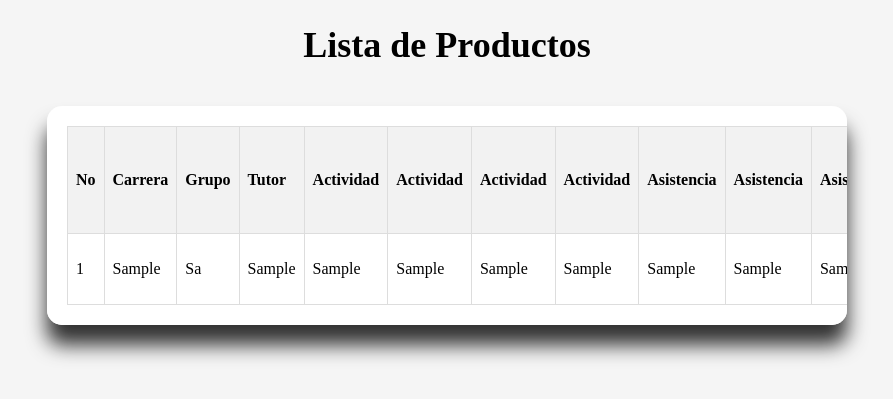
After one commit to MiguelAngel0401/SistemaTutores, a Flask app: page /table in a window 1280 px wide. The commit adds this page. Shown: the top 399 px of the page, without its empty margins (193-1086 px from the left). Run offline with Flask 3, Linux system fonts and the light colour scheme; tables that the repository leaves empty hold one stand-in row (values such as "Sample post").

Commit message:
03 Solving DataBase and Adding table

```diff
--- a/app.py
+++ b/app.py
@@ -1,46 +1,27 @@
 from flask import Flask, render_template, request
-from models.db import get_connection
+from models.form import submitForm, get_form
 
 app = Flask(__name__, template_folder='templates')
 
 @app.route('/')
 def index():
-    return render_template('index.html')
+    return render_template('/index.html')
+
+@app.route('/home')
+def home():
+    return render_template('/index.html')
+
+@app.route('/form', methods=['GET', 'POST'])
+def add_product():
+    return ()
 
 @app.route('/submit', methods=['POST'])
 def submit():
-    if request.method == 'POST':
-        carrera = request.form['carrera']
-        grupo = request.form['grupo']
-        tutor = request.form['tutor']
-        actividad = request.form['documentos']
-        asistencia = request.form['asistencia']
+    return submitForm()
 
-        # Obtén el valor de seguimiento ('h' o 'm')
-        seguimiento = request.form.get('hm', '')
-
-        # Valida que 'seguimiento' tenga un valor válido
-        if seguimiento not in ['h', 'm']:
-            # Establece un valor predeterminado en caso de que no haya sido seleccionado
-            seguimiento = ''
-
-        fecha = request.form['fecha']
-        causa_baja = request.form['causa_baja']
-        canalizacion = request.form['canalizacion']
-
-        connection = get_connection()
-        cursor = connection.cursor()
-
-        query = "INSERT INTO entregables (Carrera, Grupo, Tutor, Actividad, Asistencia, SegInividual, SegAcc, SegAccFech, Baja, Canalizacion) VALUES (%s, %s, %s, %s, %s, %s, %s, %s, %s, %s)"
-        values = (carrera, grupo, tutor, actividad, asistencia, seguimiento, '', fecha, causa_baja, canalizacion)
-
-        cursor.execute(query, values)
-        connection.commit()
-
-        cursor.close()
-        connection.close()
-
-        return "Los datos han sido insertados correctamente en la base de datos."
+@app.route('/table')
+def table():
+    return render_template('table.html', data=get_form())
 
 if __name__ == '__main__':
     app.run(debug=True)
--- /dev/null
+++ b/models/form.py
@@ -0,0 +1,140 @@
+from flask import render_template, request, redirect
+from models.db import get_connection
+
+def submitForm():
+    if request.method == 'POST':
+        carrera = request.form['carrera']
+        grupo = request.form['grupo']
+        tutor = request.form['tutor']
+        actividad = request.form['documentos']
+        actividad2 = request.form['documentos2']
+        actividad3 = request.form['documentos3']
+        actividad4 = request.form['documentos4']
+        asistencia = request.form['asistencia']
+        asistencia2 = request.form['asistencia2']
+        asistencia3 = request.form['asistencia3']
+        asistencia4 = request.form['asistencia4']
+        nombres = request.form['nombres']
+        seguimiento = request.form['seguimiento']
+
+
+        if carrera == 'tsu0':
+            carrera = 'TIADSM'
+        elif carrera == 'tsu1':
+            carrera = 'TIAIRD'
+        elif carrera == 'tsu2':
+            carrera = 'TIAEVND'
+        elif carrera == 'tsu3':
+            carrera = 'IDGS'
+        elif carrera == 'tsu4':
+            carrera = 'IRIC'
+        elif carrera == 'tsu5':
+            carrera = 'IEVND'
+
+        if grupo == 'grupo0':
+            grupo = '1A'
+        elif grupo == 'grupo1':
+            grupo = '1B'
+        elif grupo == 'grupo2':
+            grupo = '2A'
+        elif grupo == 'grupo3':
+            grupo = '2B'
+        elif grupo == 'grupo4':
+            grupo = '3A'
+        elif grupo == 'grupo5':
+            grupo = '3B'
+        elif grupo == 'grupo6':
+            grupo = '4A'
+        elif grupo == 'grupo7':
+            grupo = '4B'
+        elif grupo == 'grupo8':
+            grupo = '5A'
+        elif grupo == 'grupo9':
+            grupo = '5B'
+        elif grupo == 'grupo10':
+            grupo = '6A'
+        elif grupo == 'grupo11':
+            grupo = '6B'
+        elif grupo == 'grupo12':
+            grupo = '7A'
+        elif grupo == 'grupo13':
+            grupo = '7B'
+        elif grupo == 'grupo14':
+            grupo = '8A'
+        elif grupo == 'grupo15':
+            grupo = '8B'
+        elif grupo == 'grupo16':
+            grupo = '9A'
+        elif grupo == 'grupo17':
+            grupo = '9B'
+        elif grupo == 'grupo18':
+            grupo = '10A'
+        elif grupo == 'grupo19':
+            grupo = '10B'
+
+        if tutor == 'Profe0':
+            tutor = 'Jose Manuel Flores Juarez'
+        elif tutor == 'Profe1':
+            tutor = 'Diana Lizeth Ahuatzi Reyes'
+        elif tutor == 'Profe2':
+            tutor = 'Alfredo Garcia Ruiz'
+        elif tutor == 'Profe3':
+            tutor = 'Elizabeth Cortes Ramos'
+        elif tutor == 'Profe4':
+            tutor = 'Maricela Gress Roldan'
+        elif tutor == 'Profe5':
+            tutor = 'Jose Marin Rugerio Atriano'
+        elif tutor == 'Profe6':
+            tutor = 'Sonia Lopez Rodriguez'
+        elif tutor == 'Profe7':
+            tutor = 'Margarita Lima Esteban'
+        elif tutor == 'Profe8':
+            tutor = 'Juan Gabriel Valencia Muñoz'
+        elif tutor == 'Profe9':
+            tutor = 'Miguel Torreon Hernandez'
+        elif tutor == 'Profe10':
+            tutor = 'Francisco Lopez Briones'
+        elif tutor == 'Profe11':
+            tutor = 'Aldo Giovani Luria Garcia'
+
+        fecha = request.form['fecha']
+        causa_baja = request.form['causa_baja']
+        canalizacion = request.form['canalizacion']
+
+        connection = get_connection()
+        cursor = connection.cursor()
+
+        query = """INSERT INTO entregables (Carrera, Grupo, Tutor, Actividad, Actividad2, Actividad3, Actividad4,
+                Asistencia, Asistencia2, Asistencia3, Asistencia4, SegInividual, SegAcc, SegAccFech, Baja,
+                Canalizacion)VALUES (%s, %s, %s, %s, %s, %s, %s, %s, %s, %s, %s, %s, %s, %s, %s, %s)"""
+        values = (carrera, grupo, tutor, actividad, actividad2, actividad3, actividad4, asistencia, asistencia2,
+                asistencia3, asistencia4, nombres, seguimiento, fecha, causa_baja,
+                canalizacion)
+
+        cursor.execute(query, values)
+        connection.commit()
+
+        cursor.close()
+        connection.close()
+
+        return "Los datos han sido insertados correctamente en la base de datos."
+
+def get_form():
+    conector = get_connection()
+    cursor = conector.cursor()
+    consult = "SELECT * FROM entregables "
+    cursor.execute(consult)
+    data_tuplas = cursor.fetchall()
+    cursor.close()
+    conector.close()
+    data = [{'No': data[0], 'Carrera': data[1], 'Grupo': data[2], 'Tutor': data[3], 'Actividad': data[4],
+            'Actividad2': data[5], 'Actividad3': data[6], 'Actividad4': data[7], 'Asistencia': data[8],
+            'Asistencia2': data[9], 'Asistencia3': data[10], 'Asistencia4': data[11], 'SegInividual': data[12], 'SegAcc': data[13],
+            'SegAccFech': data[14], 'Baja': data[15], 'Canalizacion': data[16],} for data in data_tuplas]
+    return data
+
+#     sale = []
+#     for sale_tuple in sale_tuplas:
+#         if len(sale_tuple) >= 6:
+#             sale.append({'ticket': sale_tuple[0], 'id_user': sale_tuple[1], 'id_product': sale_tuple[2], 'amount': sale_tuple[3], 'total': sale_tuple[4], 'date': sale_tuple[5]})
+#     return sale
--- /dev/null
+++ b/requeriments.txt
@@ -0,0 +1,2 @@
+flask 3.0.3
+mysql.connector 2.2.9
--- /dev/null
+++ b/templates/table.html
@@ -0,0 +1,105 @@
+<!DOCTYPE html>
+<html lang="en">
+<head>
+    <meta charset="UTF-8">
+    <meta name="viewport" content="width=device-width, initial-scale=1.0">
+    <title>Document</title>
+    <style>
+        body {
+            background-color: whitesmoke;
+        }
+
+        .container {
+            max-width: 800px;
+            margin: 0 auto;
+            padding: 0 15px; /* Agregado para asegurar un espacio entre el contenedor y los bordes del viewport */
+        }
+
+        .header {
+            text-align: center;
+            margin-bottom: 40px;
+        }
+
+        .header h1 {
+            color: #000;
+            font-size: 36px;
+        }
+
+        .table-container {
+            background-color: #fff;
+            padding: 20px;
+            border-radius: 15px;
+            box-shadow: 0 20px 20px rgba(0, 0, 0, 0.8);
+            overflow-x: auto; /* Para habilitar la barra de desplazamiento horizontal si la tabla es demasiado ancha */
+        }
+
+        table {
+            width: 100%; /* La tabla ocupa el 100% del ancho del contenedor */
+            border-collapse: collapse; /* Los bordes de las celdas se fusionan */
+        }
+
+        th, td {
+            padding: 8px; /* Espaciado interno de las celdas */
+            border: 1px solid #ddd; /* Borde de las celdas */
+            text-align: left; /* Alineación del texto a la izquierda */
+        }
+
+        th {
+            background-color: #f2f2f2; /* Color de fondo de las celdas del encabezado */
+        }
+    </style>
+</head>
+<body>
+    <div class="container">
+        <div class="header">
+            <h1>Lista de Productos</h1>
+        </div>
+
+        <div class="table-container">
+            <table class="table table-bordered">
+                <tr>
+                    <th>No</th>
+                    <th>Carrera</th>
+                    <th>Grupo</th>
+                    <th>Tutor</th>
+                    <th>Actividad</th>
+                    <th>Actividad</th>
+                    <th>Actividad</th>
+                    <th>Actividad</th>
+                    <th>Asistencia</th>
+                    <th>Asistencia</th>
+                    <th>Asistencia</th>
+                    <th>Asistencia</th>
+                    <th>Seguimiento de tutoría individual del estudiante</th>
+                    <th>Seguimiento de la acción tutorial</th>
+                    <th>Fecha</th>
+                    <th>Encuesta de causa de baja</th>
+                    <th>Canalización</th>
+                </tr>
+                {% for data in data %}
+                <tr>
+                    <td>{{ data['No'] }}</td>
+                    <td>{{ data['Carrera'] }}</td>
+                    <td>{{ data['Grupo'] }}</td>
+                    <td>{{ data['Tutor'] }}</td>
+                    <td>{{ data['Actividad'] }}</td>
+                    <td>{{ data['Actividad2'] }}</td>
+                    <td>{{ data['Actividad3'] }}</td>
+                    <td>{{ data['Actividad4'] }}</td>
+                    <td>{{ data['Asistencia'] }}</td>
+                    <td>{{ data['Asistencia2'] }}</td>
+                    <td>{{ data['Asistencia3'] }}</td>
+                    <td>{{ data['Asistencia4'] }}</td>
+                    <td>{{ data['SegInividual'] }}</td>
+                    <td>{{ data['SegAcc'] }}</td>
+                    <td>{{ data['SegAccFech'] }}</td>
+                    <td>{{ data['Baja'] }}</td>
+                    <td>{{ data['Canalizacion'] }}</td>
+                </tr>
+                {% endfor %}
+            </table>
+        </div>
+
+    </div>
+</body>
+</html>
```
Also changed, not shown: cumplimientotutores.sql (+20 -4 lines), templates/index.html (+30 -13 lines).
